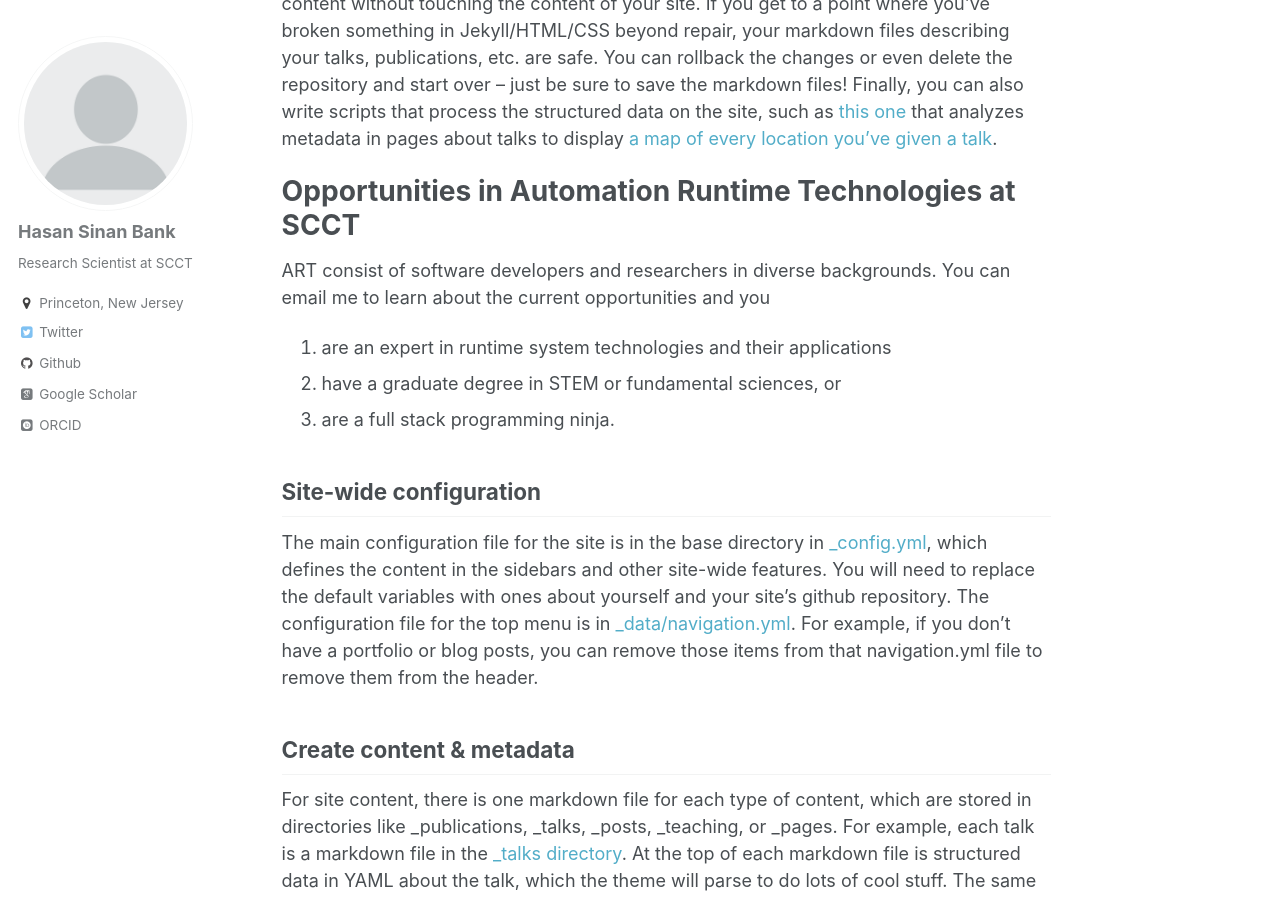
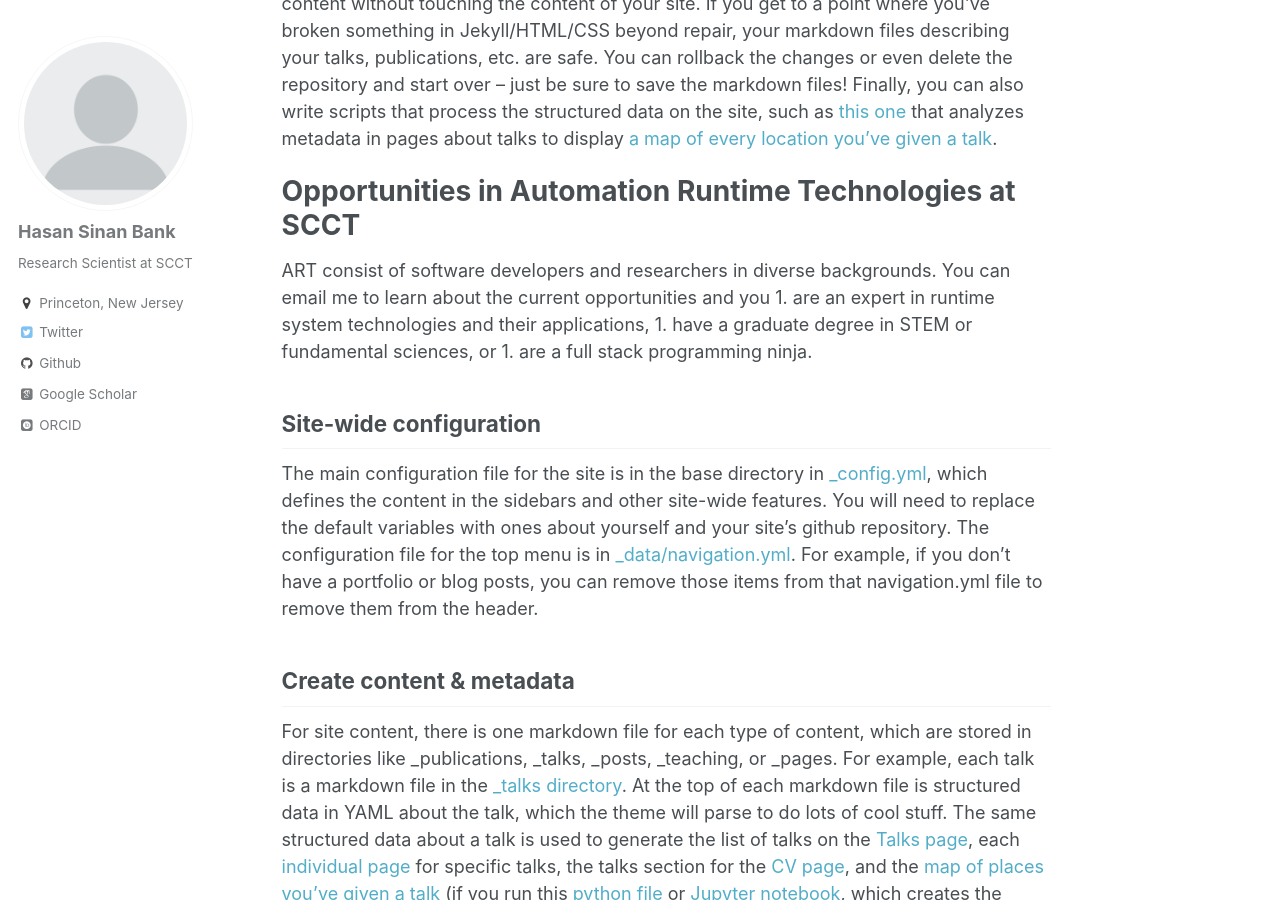
Before and after one commit to bankh/bankh.github.io, a Jekyll site: the page built from _pages/about.md, in a window 1280 px wide and 900 px high, scrolled down 832 px. Built offline with Jekyll 4.4.1, drawn with Linux system fonts in a browser that asks for light colours; some web fonts are replaced.

Commit message:
Started to update web

```diff
--- a/_pages/about.md
+++ b/_pages/about.md
@@ -19,10 +19,7 @@ Many of the features of dynamic content management systems (like Wordpress) can
 Opportunities in Automation Runtime Technologies at SCCT
 ======
 ART consist of software developers and researchers in diverse backgrounds. You can email me
-to learn about the current opportunities and you
-1. are an expert in runtime system technologies and their applications
-1. have a graduate degree in STEM or fundamental sciences, or
-1. are a full stack programming ninja.
+to learn about the current opportunities and you 1. are an expert in runtime system technologies and their applications, 1. have a graduate degree in STEM or fundamental sciences, or  1. are a full stack programming ninja.
 
 Site-wide configuration
 ------
```
